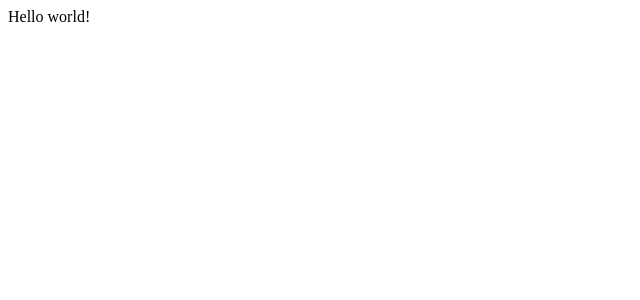
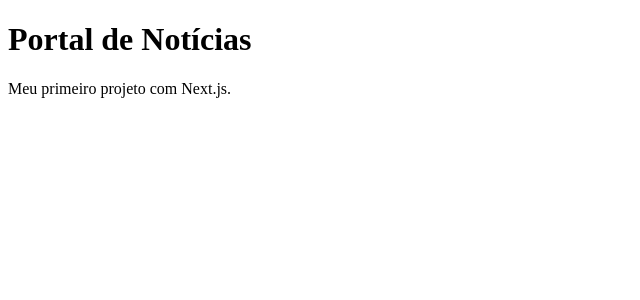
Before and after one commit to profvalmeida/portal-curso, a Next.js app: page / in a window 1280 px wide. Shown: the top 300 px of the page, without its empty margins (0-640 px from the left). Built offline with nearby package versions, Linux system fonts and the light colour scheme.

Commit message:
m01-a01: primeira página do portal

```diff
--- a/app/layout.tsx
+++ b/app/layout.tsx
@@ -1,13 +1,13 @@
 import type { Metadata } from "next";
 
 export const metadata: Metadata = {
-  title: "Create Next App",
-  description: "Generated by create next app",
+  title: "Portal de Notícias",
+  description: "As notícias do dia, feitas com Next.js",
 };
 
 export default function RootLayout({ children }: LayoutProps<"/">) {
   return (
-    <html lang="en">
+    <html lang="pt-BR">
       <body>{children}</body>
     </html>
   );
--- a/app/page.tsx
+++ b/app/page.tsx
@@ -1,7 +1,8 @@
 export default function Home() {
   return (
     <main>
-      <div>Hello world!</div>
+      <h1>Portal de Notícias</h1>
+      <p>Meu primeiro projeto com Next.js.</p>
     </main>
   );
 }
```
Also changed, not shown: 1 other file (tests, documents, lock files or other folders).
